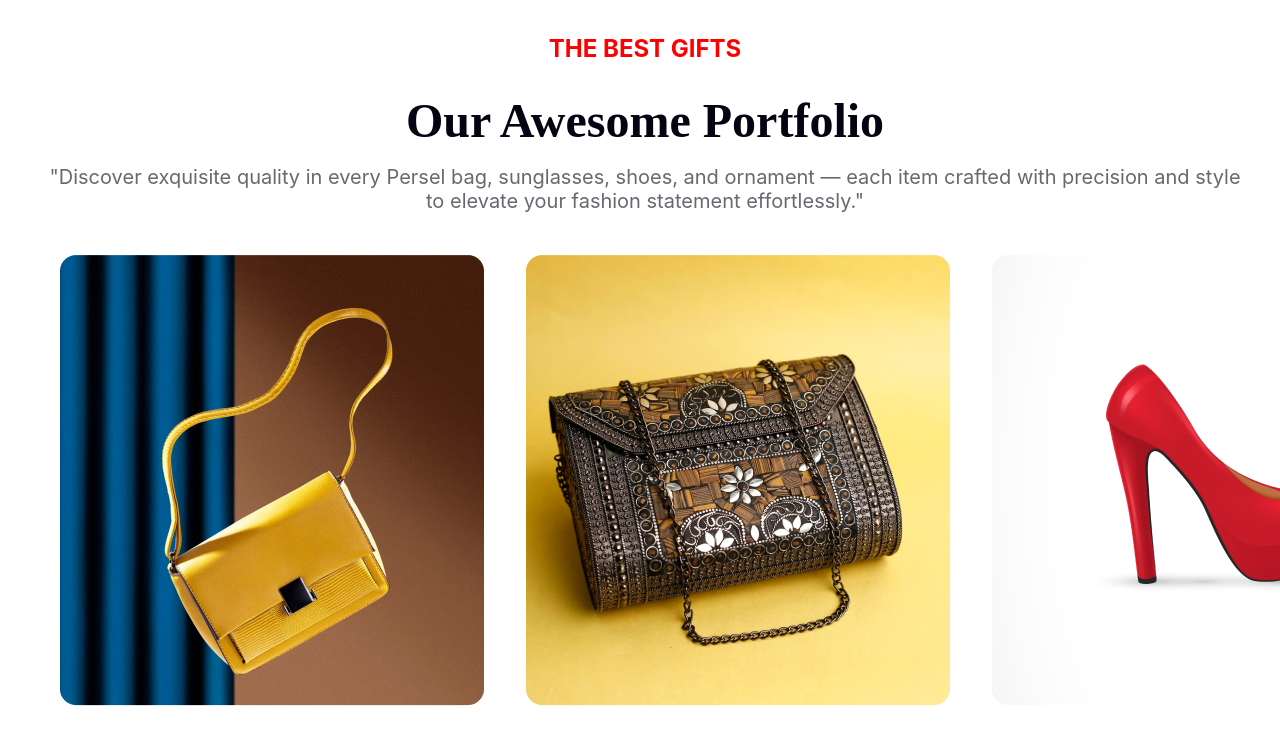
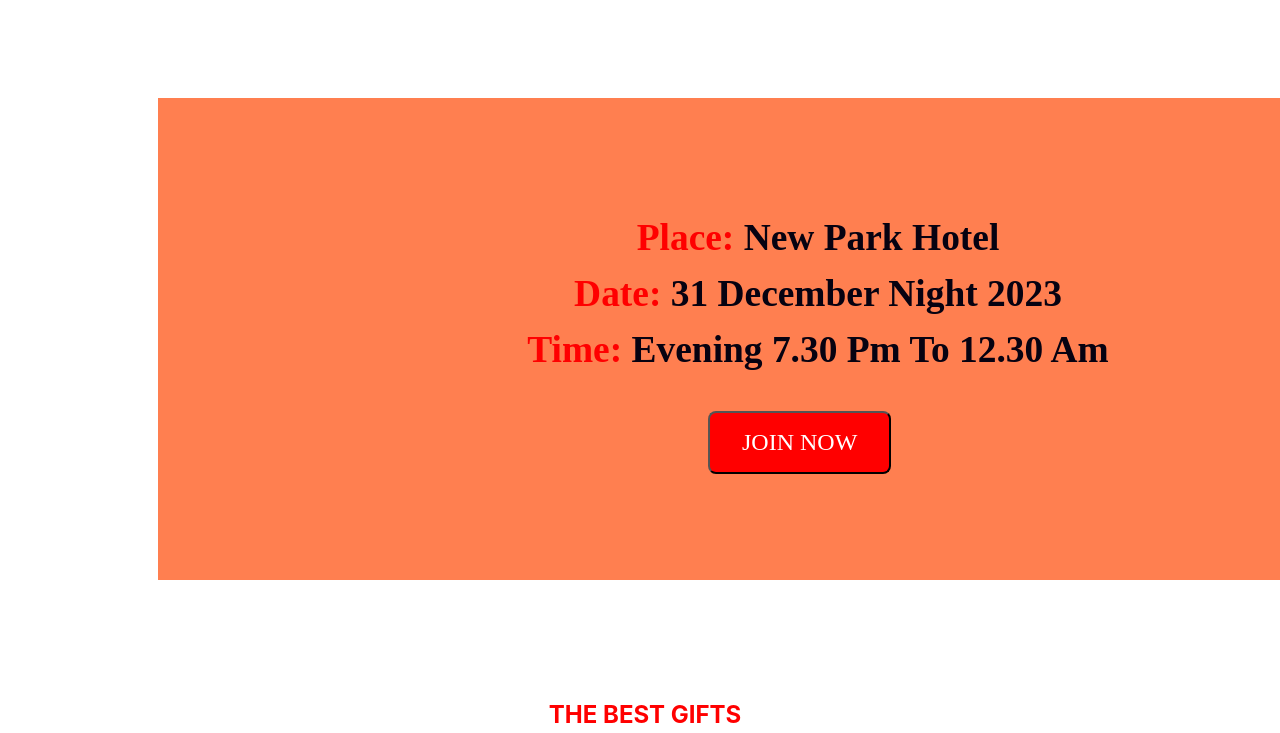
Before and after one commit to Shohagcse123/First_Assignment, a plain HTML site: page index.html in a window 1280 px wide. Shown: the part 2463-3196 px from the top of the page. Drawn offline with Linux system fonts and the light colour scheme.

Commit message:
bonus part added some

```diff
--- a/index.html
+++ b/index.html
@@ -51,6 +51,19 @@
                 </div>
             </div>
         </section>
+       <section>
+          <div class="party-time">
+            <div class="party-schedule">
+                <h3>Place: <span>New Park Hotel</span><br>
+                    Date: <span>31 December Night 2023</span><br>
+                    Time: <span>Evening 7.30 pm to 12.30 am</span></h3>
+            </div>
+            <div class="party-btn">
+                <button id="join_btn">JOIN NOW</button>
+            </div>
+          </div>
+       </section>
+
         <section>
             <div class="portfolio">
                 <div class="portfolio-text">
--- a/styles.css
+++ b/styles.css
@@ -7,6 +7,7 @@
 /* banner design */
 .banner{
     text-align: center;
+
 
 
 }
@@ -39,6 +40,7 @@
     background-size: cover;
     width: 1320px;
   height: 600px;
+
   border-radius: 16px;
  margin-top: 50px;
   margin-left: 150px;
@@ -86,8 +88,10 @@
 /* banner-3 style */
 .banner-3{
   display: flex;
-  background-image:url('resources/Vectorrr.png');
+  background-image: url('resources/Vectorrr.png');
   background-repeat: no-repeat;
+
+  /* opacity: 0.7; */
   background-position: 50%;
   border-radius: 20px;
   justify-content:center ;
@@ -128,12 +132,66 @@
 border-color: aliceblue;
 padding: 5px;
 }
+
+/* Party place style */
+.party-time{
+  display: block;
+
+  position:relative;
+  margin-top: 120px;
+  width: 1320px;
+height: 482px;
+margin-left: 150px;
+background-color: coral;
+}
+.party-schedule{
+  text-align: center;
+  position: absolute;
+  color: #F00;
+
+font-family: Inter;
+font-size: 32px;
+
+line-height: 56px; /* 175% */
+text-transform: capitalize;
+  top: 30%;
+  left: 50%;
+  bottom: 50%;
+ transform: translate(-50%);
+ margin-top: -70px;
+}
+span{
+  color: #070211;
+}
+.party-btn{
+  outline: none;
+  border: none;
+ position: absolute;
+ top:65%;
+ left: 50%;
+
+
+
+ transform:translate(-60%) ;
+
+}
+.party-btn #join_btn{
+  padding:16px 32px;
+  background-color: #F00;
+  color: white;
+  font-size: 24px;
+  border-radius: 8px;
+  border: noe;
+  outline: none;
+}
+
+
 /* Awesome portfolio design */
 .portfolio{
   text-align:center;
   margin-right: 20px;
   margin-left: 30px;
-
+  margin-top: 120px;
   background: #FFF;
 }
 .portfolio-image{
```
